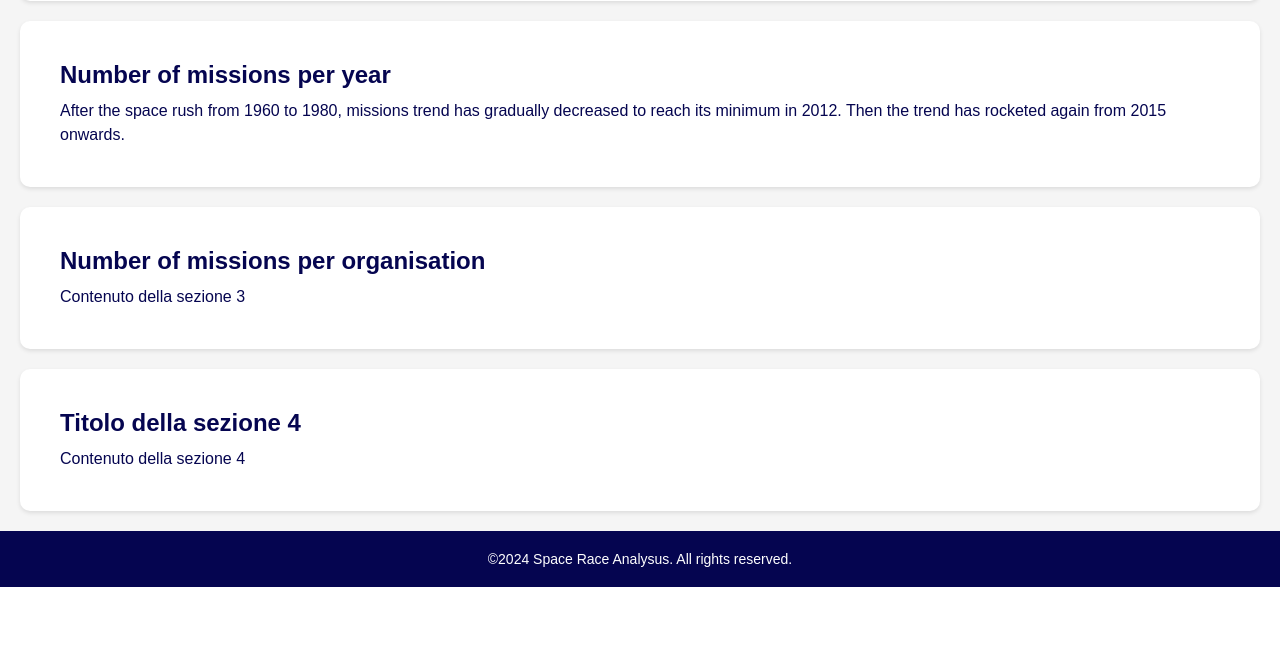
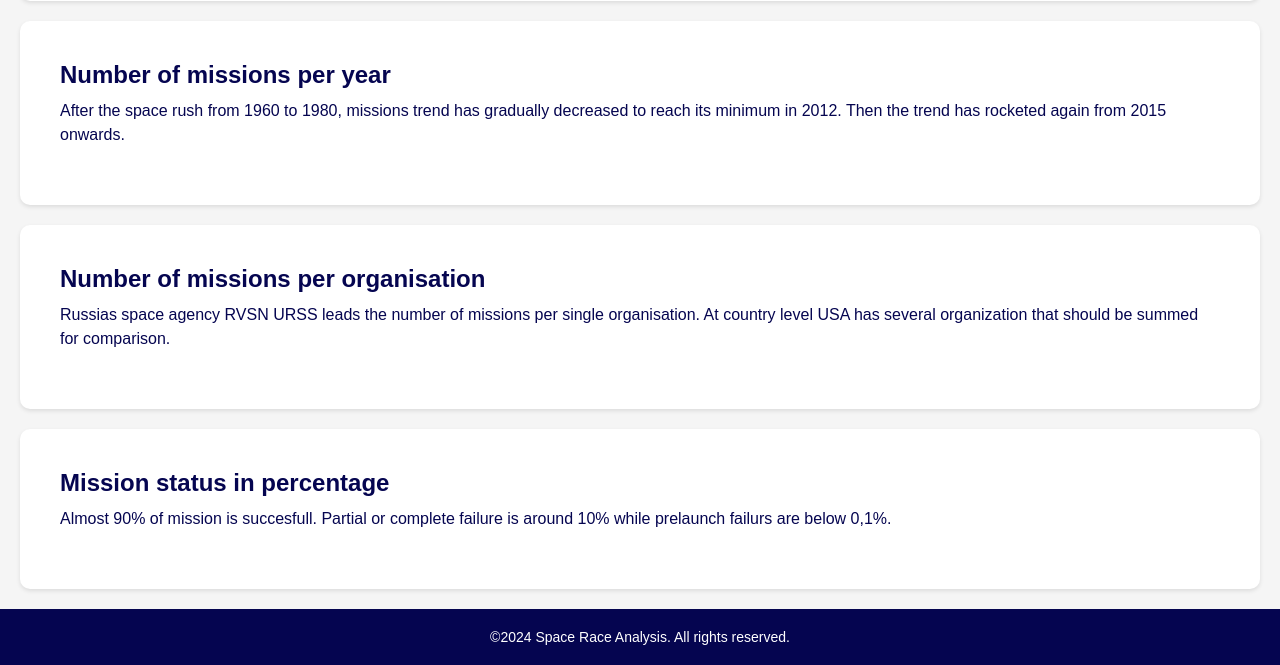
Before and after one commit to Fedt2407/18_Space_Race_Analysis, a Flask app: template templates/index.html in a window 1280 px wide. Shown: the part 267-932 px from the top of the page. Before the commit the page ends 854 px from the top, so only its background shows below. Run offline with Flask 3, Linux system fonts and the light colour scheme; the template is opened without the code that fills it, so the values that code supplies are empty.

Commit message:
Added mission status in percentage

```diff
--- a/main.py
+++ b/main.py
@@ -33,7 +33,7 @@ def hello_world():
 
     # Plotting the number of missions per organization
     missions_per_org = data['Organisation'].value_counts()
-    organisation = px.bar(missions_per_org, x=missions_per_org.index, y=missions_per_org.values, title='Number of Missions per Organization')
+    organisation = px.bar(missions_per_org, x=missions_per_org.index, y=missions_per_org.values)
     organisation.update_layout(
         xaxis_title='Organization',
         yaxis_title='Number of Missions (Log Scale)',
@@ -41,8 +41,15 @@ def hello_world():
     )
     organisation_html = organisation.to_html(full_html=False)
 
+    # Plotting the number of succesful mission vs unsuccessful missions
+    status = data['Mission_Status'].value_counts()
+    status = status.reindex(['Success', 'Failure', 'Partial Failure', 'Prelaunch Failure'])
+    status = px.pie(status, values=status.values, names=status.index, hole=0.8)
+    status.update_traces(textposition='outside', textinfo='percent+label')
+    status_html = status.to_html(full_html=False)
 
-    return render_template('index.html', shape=shape, head=head, trend=trend_html, organisation=organisation_html)
+
+    return render_template('index.html', shape=shape, head=head, trend=trend_html, organisation=organisation_html, status=status_html)
 
 
 if __name__ == '__main__':
--- a/templates/index.html
+++ b/templates/index.html
@@ -34,22 +34,33 @@
         decreased to reach its minimum in 2012. Then the trend has rocketed
         again from 2015 onwards.
       </p>
+      <br />
       <div>{{ trend | safe }}</div>
     </section>
 
     <section>
       <h2>Number of missions per organisation</h2>
-      <p>Contenuto della sezione 3</p>
+      <p>
+        Russias space agency RVSN URSS leads the number of missions per single
+        organisation. At country level USA has several organization that should
+        be summed for comparison.
+      </p>
+      <br />
       <div>{{ organisation | safe }}</div>
     </section>
 
     <section>
-      <h2>Titolo della sezione 4</h2>
-      <p>Contenuto della sezione 4</p>
+      <h2>Mission status in percentage</h2>
+      <p>
+        Almost 90% of mission is succesfull. Partial or complete failure is
+        around 10% while prelaunch failurs are below 0,1%.
+      </p>
+      <br />
+      <div>{{ status | safe }}</div>
     </section>
 
     <footer>
-      <p>©2024 Space Race Analysus. All rights reserved.</p>
+      <p>©2024 Space Race Analysis. All rights reserved.</p>
     </footer>
   </body>
 </html>
```
